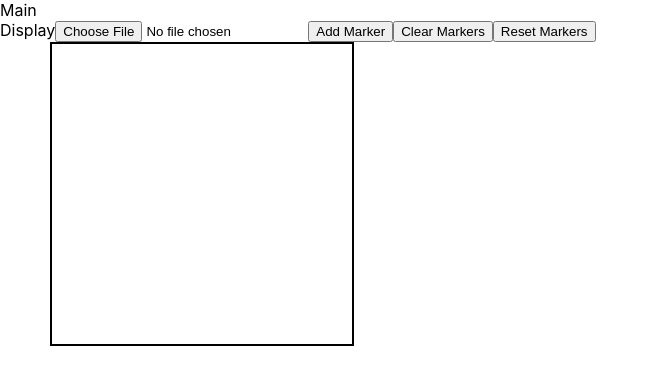
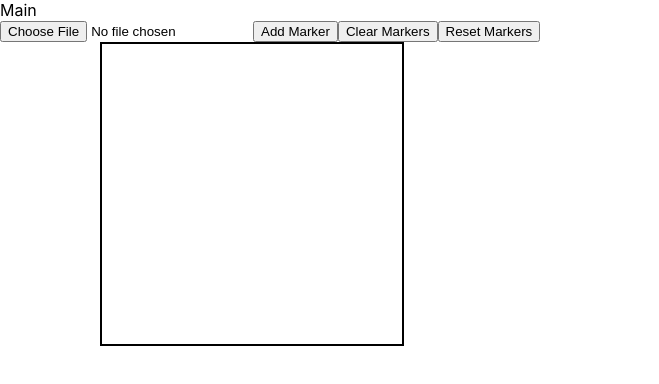
Before and after one commit to jogaleon/prescription-writing-react-ts, a React (Create React App) app: page / in a window 1280 px wide. Shown: the top 384 px of the page, without its empty margins (0-659 px from the left). Built offline with nearby package versions, Linux system fonts and the light colour scheme.

Commit message:
Minor changes

```diff
--- a/src/components/display/index.tsx
+++ b/src/components/display/index.tsx
@@ -1,44 +1,34 @@
-import { useState, useEffect, useRef, useContext } from 'react';
+import { useState, useEffect, useContext } from 'react';
+import useElement from '../../hooks/useElement';
+import useCanvas from '../../hooks/useCanvas';
+
 import readFile from './utils/readFile';
 import dataToImage from './utils/dataToImage';
 import calculateScale from './utils/calculateScale';
 
 import { ImageData } from '../../types/state/imageData';
-import { DisplayData } from '../../types/state/displayData';
 
 import Marker from './components/marker';
 
 import MarkerContext, { MarkerContextType } from '../../context/marker-context/MarkerContext';
 
 import './style.css'
-import useElementSize from '../../hooks/useElementSize';
-import useCanvas from '../../hooks/useCanvas';
 
 interface IDisplayProps {
     width: number
     height: number
 }
 
-const MAX_WIDTH = 1000;
+const MAX_WIDTH = 800;
 const INITIAL_WIDTH = 300;
 const INITIAL_HEIGHT = 300;
 
 const Display: React.FunctionComponent<IDisplayProps> = () => {
     const {markersState, markersDispatch} = useContext(MarkerContext) as MarkerContextType;
+    const [imageData, setImageData] = useState<ImageData|null>(null);
 
-    const [imageData, setImageData] = useState<ImageData|null>(null);
-    // const [displayData, setDisplayData] = useState<DisplayData>({
-    //     positionX: 0,
-    //     positionY: 0,
-    //     width: 0,
-    //     height: 0
-    // });
-
-    // const canvasRef = useRef<HTMLCanvasElement|null>(null);
-    // const containerRef = useRef<HTMLDivElement|null>(null);
-    // const [canvasRef, canvasSize, setCanvasSize] = useElementSize<HTMLCanvasElement>(INITIAL_WIDTH, INITIAL_HEIGHT);
     const [canvasRef, resizeCanvas, drawImageToCanvas] = useCanvas(INITIAL_WIDTH, INITIAL_HEIGHT);
-    const [containerRef, containerData, resizeContainer] = useElementSize<HTMLDivElement>(INITIAL_WIDTH, INITIAL_HEIGHT);
+    const [containerRef, containerData, resizeContainer] = useElement<HTMLDivElement>(INITIAL_WIDTH, INITIAL_HEIGHT);
 
     const handleInputFile = async (e: React.ChangeEvent<HTMLInputElement>) => {
         if (!e.target.files) return
@@ -57,20 +47,12 @@ const Display: React.FunctionComponent<IDisplayProps> = () => {
         const canvas = canvasRef.current;
         const container = containerRef.current;
         if (!canvas || !container || !imageData) return;
-
+        markersDispatch({type:'RESET_MARKERS'});
         const fitDisplayToImage = (imageData: ImageData) => {
             const w = imageData.nativeWidth;
             const h = imageData.nativeHeight;
             const s = imageData.scaleFactor;
 
-            // setCanvasSize({width: w, height: h})
-            // setContainerSize({width: w * s, height: h * s})
-            // canvas.width = w;
-            // canvas.height = h;
-            // canvas.style.transform = `scale(${s})`;
-
-            // container.style.width = `${w * s}px`;
-            // container.style.height = `${h * s}px`;
             resizeContainer(w * s, h * s);
             resizeCanvas(w, h, s);
         }
@@ -78,27 +60,7 @@ const Display: React.FunctionComponent<IDisplayProps> = () => {
         fitDisplayToImage(imageData)
         drawImageToCanvas(imageData.rawData);
 
-
-        // fitDisplayToImage(imageData, canvas, container);
-        // setDisplayData(prevDisplayData => ({
-        //     ...prevDisplayData,
-        //     width: container.offsetWidth,
-        //     height: container.offsetHeight
-        // }))
     },[imageData, canvasRef, containerRef])
-
-    //Get display x, y position and initial w,h
-
-    // useEffect(() => {
-    //     const container = containerRef.current;
-    //     if (!container) return
-    //     setDisplayData({
-    //         positionX: container.getBoundingClientRect().left,
-    //         positionY: container.getBoundingClientRect().top,
-    //         width: container.offsetWidth,
-    //         height: container.offsetHeight
-    //     })
-    // },[containerRef])
 
     //Marker Elements
     const markerElements = markersState.map((marker, i) => {
@@ -111,13 +73,12 @@ const Display: React.FunctionComponent<IDisplayProps> = () => {
 
     return (
         <div className='Display'>
-            Display
             <input
                 type="file"
                 accept='image/png, image/jpeg'
                 onChange={handleInputFile}
             />
-            <div className='canvas-container' ref={containerRef}>
+            <div className='display-canvas-container' ref={containerRef}>
                 {markerElements}
                 <canvas className='display-canvas' ref={canvasRef} />
             </div>
--- a/src/components/display/style.css
+++ b/src/components/display/style.css
@@ -1,9 +1,9 @@
-.canvas-container {
+.display-canvas-container {
     position: absolute;
     width: 500px;
     height: 500px;
 
-    left: 50px;
+    left: 100px;
     border: 2px black solid;
     margin: 0;
     padding: 0;
--- a/src/hooks/useCanvas.ts
+++ b/src/hooks/useCanvas.ts
@@ -7,7 +7,6 @@ const useCanvas = (initialWidth: number, initialHeight: number):[
     (rawImageData: string) => Promise<void>
 ] => {
     const canvasRef = useRef<HTMLCanvasElement|null>(null);
-    console.log("canvas")
 
     const resizeCanvas = useCallback((width: number, height: number, scale?: number) => {
         const canvas = canvasRef.current;
--- a/src/hooks/useDraggableMarker.ts
+++ b/src/hooks/useDraggableMarker.ts
@@ -1,7 +1,6 @@
-import { useState, useEffect, useContext, Ref } from "react";
+import { useState, useEffect, useContext } from "react";
 import throttle from "./utils/throttle";
 
-import { MarkerData } from './../types/state/markerData';
 import { BoundaryBox } from './../types/boundaryBox';
 
 import MarkerContext, { MarkerContextType } from "../context/marker-context/MarkerContext";
@@ -60,7 +59,7 @@ const useDraggableMarker = (el: React.MutableRefObject<HTMLDivElement | null>, m
     };
   }, [el, boundaryBox, markersDispatch]);
 
-  //
+  //Set marker element position
   useEffect(() => {
     const marker = el.current
     if (!marker) return
--- a/src/hooks/useElementSize.ts
+++ b/src/hooks/useElement.ts
@@ -8,7 +8,7 @@ export interface IElementDataState {
     scale?: number
 }
 
-const useElementSize = <T extends HTMLElement>(initialWidth: number, initialHeight: number): [
+const useElement = <T extends HTMLElement>(initialWidth: number, initialHeight: number): [
     React.MutableRefObject<T|null>,
     IElementDataState,
     (newWidth: number, newHeight: number) => void
@@ -18,8 +18,8 @@ const useElementSize = <T extends HTMLElement>(initialWidth: number, initialHeig
     const [elementData, setElementData] = useState<IElementDataState>({
         positionX: 0,
         positionY: 0,
-        width: initialWidth,
-        height: initialHeight,
+        width: (initialWidth >= 0) ? initialWidth : 0,
+        height: (initialHeight >= 0) ? initialHeight : 0,
         scale: 1
     })
 
@@ -43,6 +43,7 @@ const useElementSize = <T extends HTMLElement>(initialWidth: number, initialHeig
         }))
     },[elementRef])
 
+    //Setting element width
     useEffect(() => {
         const element = elementRef.current
         if (!element) return;
@@ -50,9 +51,10 @@ const useElementSize = <T extends HTMLElement>(initialWidth: number, initialHeig
         element.style.width = `${elementData.width}px`;
         element.style.height = `${elementData.height}px`;
 
+        if (elementData.scale) element.style.transform = `scale(${elementData.scale})`;
     },[elementRef, elementData])
 
     return [elementRef, elementData, resizeElement]
 }
 
-export default useElementSize
+export default useElement
--- a/src/hooks/useGetElementPosition.ts
+++ /dev/null
@@ -1 +0,0 @@
-export {}
--- a/src/views/main/index.tsx
+++ b/src/views/main/index.tsx
@@ -1,6 +1,6 @@
 import { useRef } from 'react';
 import Display from '../../components/display';
-import useElementSize from '../../hooks/useElementSize';
+import useElementSize from '../../hooks/useElement';
 
 interface IMainProps {
 }
```
Also changed, not shown: src/components/display/components/marker/index.tsx (+2 -5 lines), src/components/marker-editor/index.tsx (+14 -1 lines), 2 other files (tests, documents, lock files or other folders).
